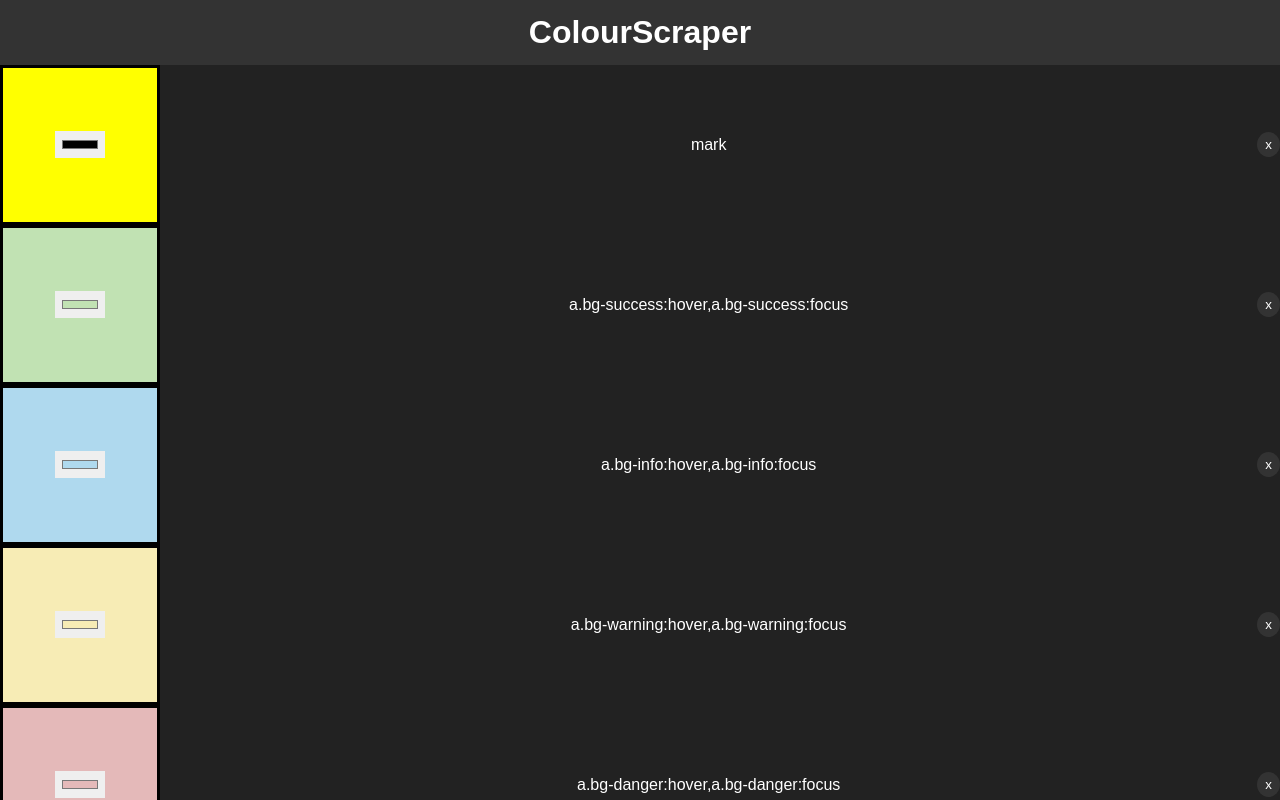
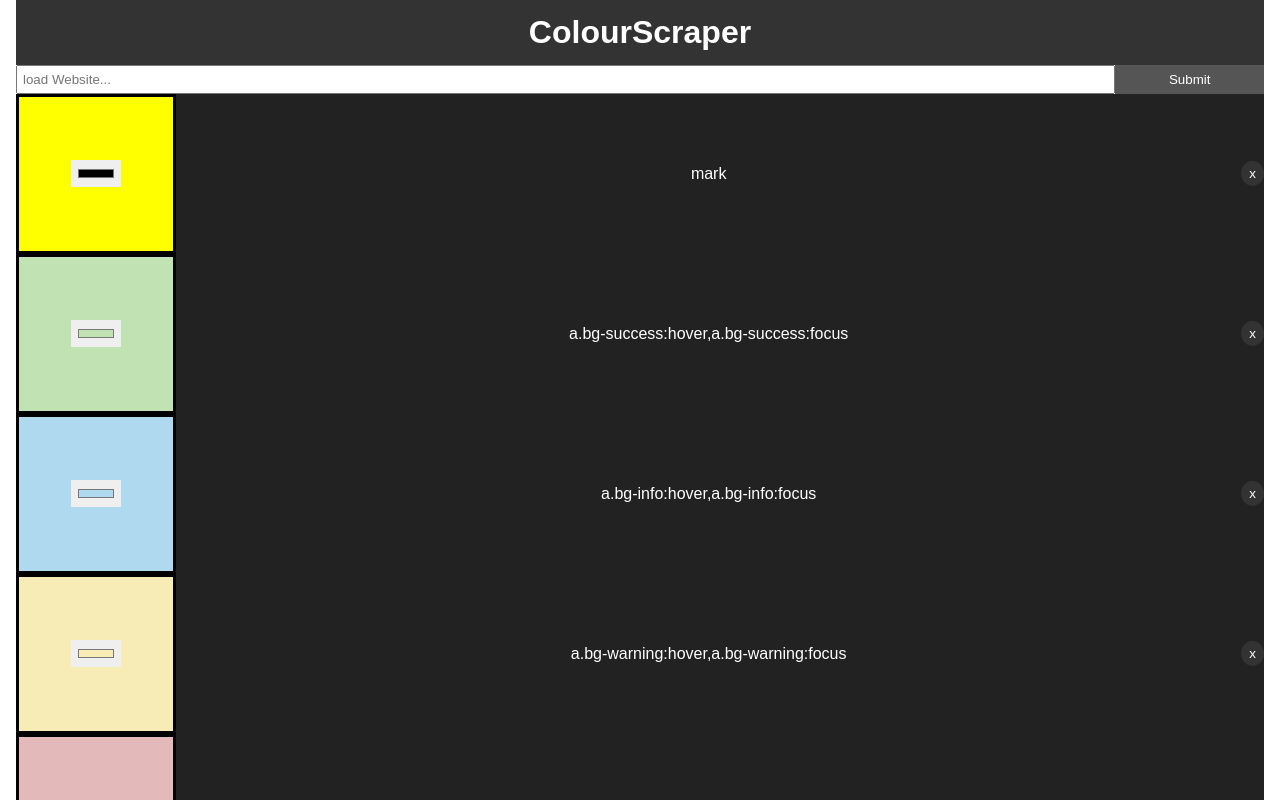
Before and after one commit to Nxmee/HS6, a React (Create React App) app in the folder hacksheffieldreact/: page / in a window 1280 px wide. Shown: the top 800 px of the page. Built offline with nearby package versions, Linux system fonts and the light colour scheme.

Commit message:
Added select Site field

```diff
--- a/hacksheffieldreact/src/App.css
+++ b/hacksheffieldreact/src/App.css
@@ -11,3 +11,20 @@ a {
   color: #333;
   text-decoration: none;
 }
+
+.container {
+  padding: 0 1rem;
+}
+
+.btn {
+  display: inline-block;
+  border: none;
+  background: #555;
+  color: #fff;
+  padding: 7px 20px;
+  cursor: pointer;
+}
+
+.btn:hover {
+  background: #666;
+}
--- a/hacksheffieldreact/src/App.js
+++ b/hacksheffieldreact/src/App.js
@@ -1,6 +1,7 @@
 //handled by React
 import React from 'react';
 import Colours from './components/Colours';
+import SelectSite from './components/SelectSite';
 import Header from './components/layout/header';
 import './App.css';
 
@@ -8,9 +9,12 @@ function App() {
   return (
     //where things go for the page
     <div className="App">
-      <Header/>
-      <div className="Colours" style={{display: 'flex', alignItems: 'center', flexWrap: 'wrap'}}>
-        <Colours/>
+      <div className="container">
+        <Header/>
+        <SelectSite/>
+        <div className="Colours" style={{display: 'flex', alignItems: 'center', flexWrap: 'wrap'}}>
+          <Colours/>
+        </div>
       </div>
     </div>
   );
--- /dev/null
+++ b/hacksheffieldreact/src/components/SelectSite.js
@@ -0,0 +1,38 @@
+import React, { Component } from 'react'
+
+export class SelectSite extends Component {
+    state= {
+        website: ''
+    }
+
+    onSubmit = (e) => {
+        e.preventDefault();
+        //insert website loading code here using this.state.website as the URL
+    }
+
+    onChange = (e) => this.setState({[e.target.name]: e.target.value});
+
+    render() {
+        return (
+            <form onSubmit={this.onSubmit} style={{display: 'flex'}}>
+                <input
+                type="text"
+                name="website"
+                style={{flex: '10', padding:'5px'}}
+                placeholder="load Website..."
+                value={this.state.website}
+                onChange={this.onChange}
+                />
+                <input
+                type="submit"
+                value="Submit"
+                className="btn"
+                style={{flex: '1'}}
+                />
+            </form>
+
+        )
+    }
+}
+
+export default SelectSite
```
